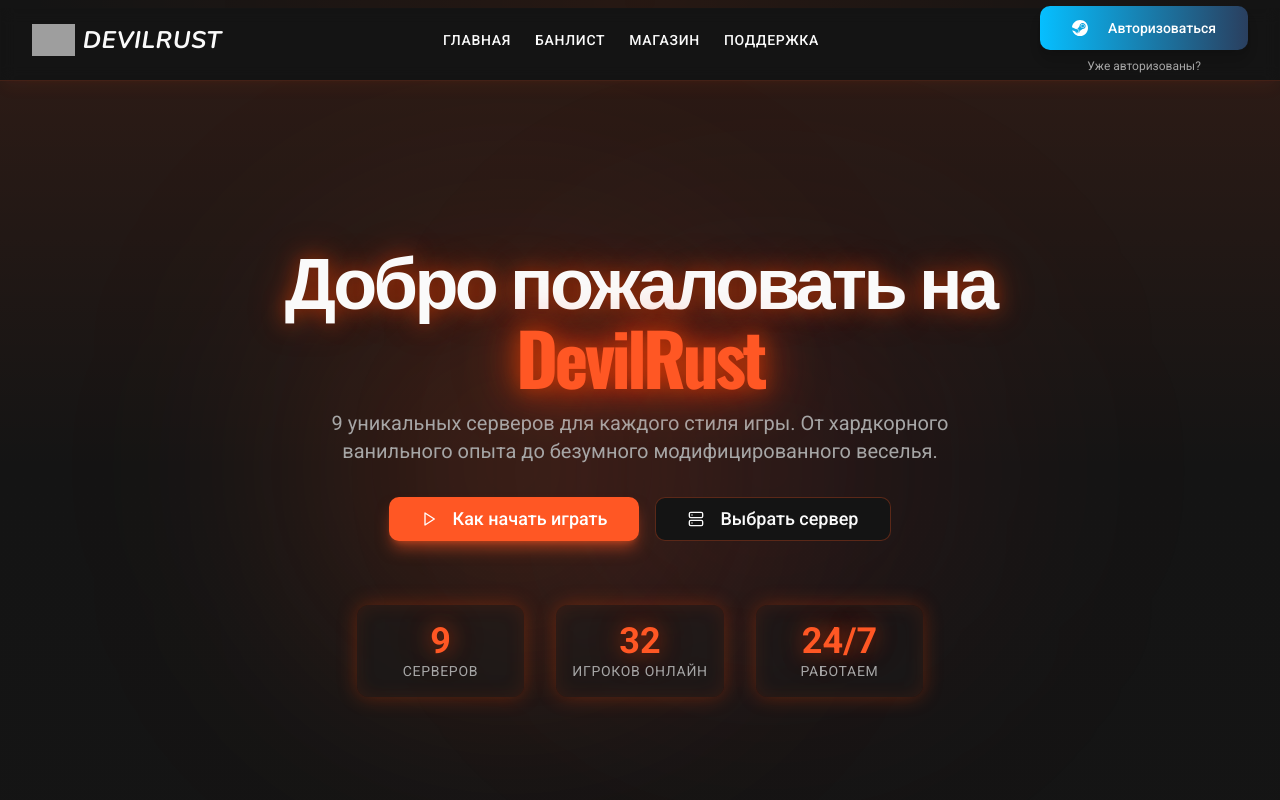
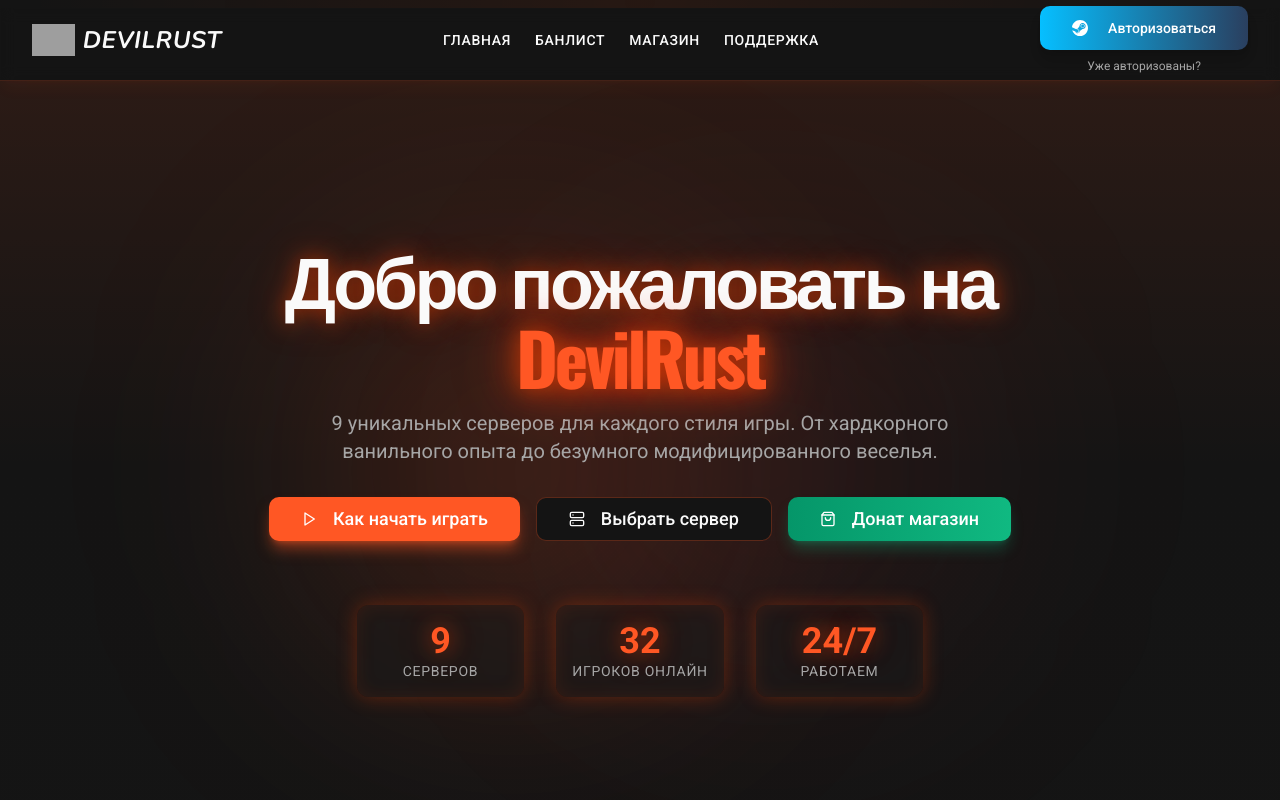
Before and after one commit to pr-poehali-dev/rust-server-info-page, a React (Vite) app: page / in a window 1280 px wide. Shown: the top 800 px of the page. Built offline with nearby package versions, Linux system fonts and the light colour scheme; grey boxes are pictures that could not be loaded.

Commit message:
feat: Добавить кнопку Донат магазин

```diff
--- a/src/components/HeroSection.tsx
+++ b/src/components/HeroSection.tsx
@@ -92,6 +92,12 @@ const HeroSection = () => {
                 Выбрать сервер
               </a>
             </Button>
+            <Button size="lg" variant="default" className="text-lg bg-gradient-to-r from-emerald-600 to-emerald-500 hover:from-emerald-500 hover:to-emerald-400 shadow-lg shadow-emerald-500/30 hover:shadow-emerald-500/50 hover:scale-105 transition-all border-0" asChild>
+              <a href="https://devilrust.ru" target="_blank" rel="noopener noreferrer">
+                <Icon name="ShoppingBag" className="mr-2 h-5 w-5" />
+                Донат магазин
+              </a>
+            </Button>
           </div>
 
           <div className="grid grid-cols-3 gap-8 pt-8">
```
